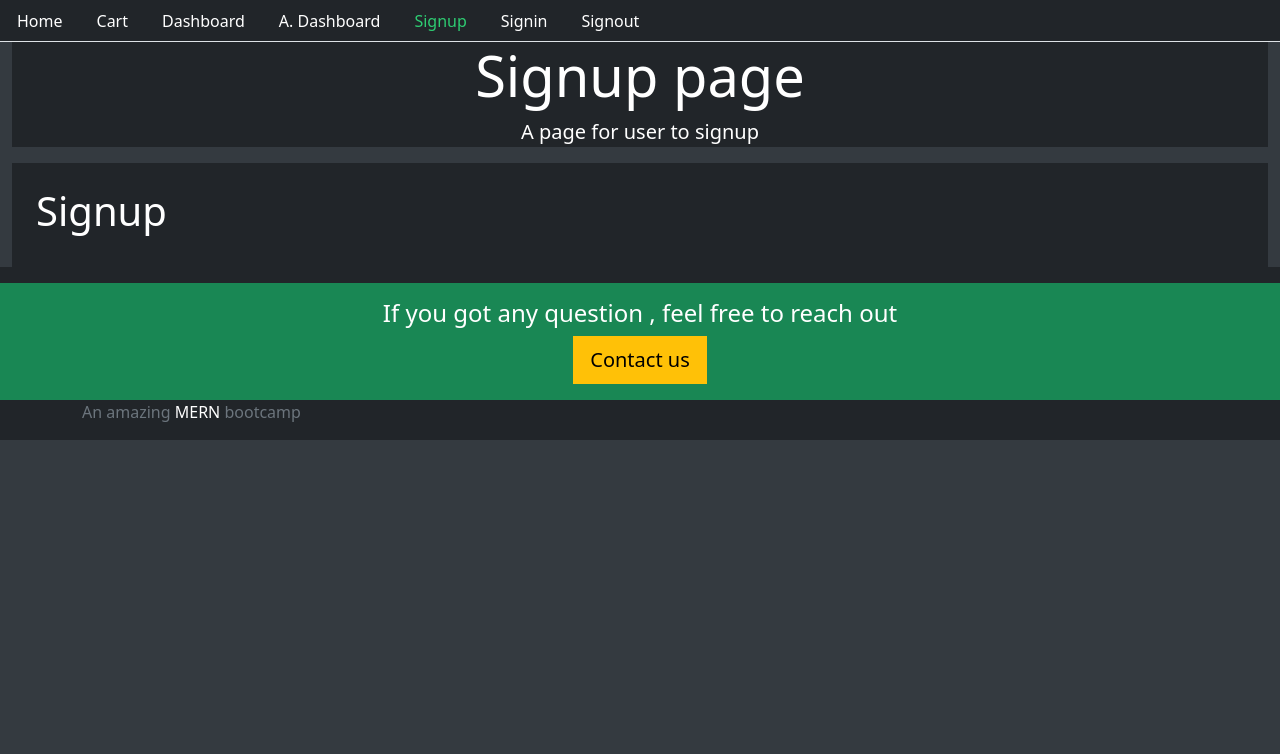
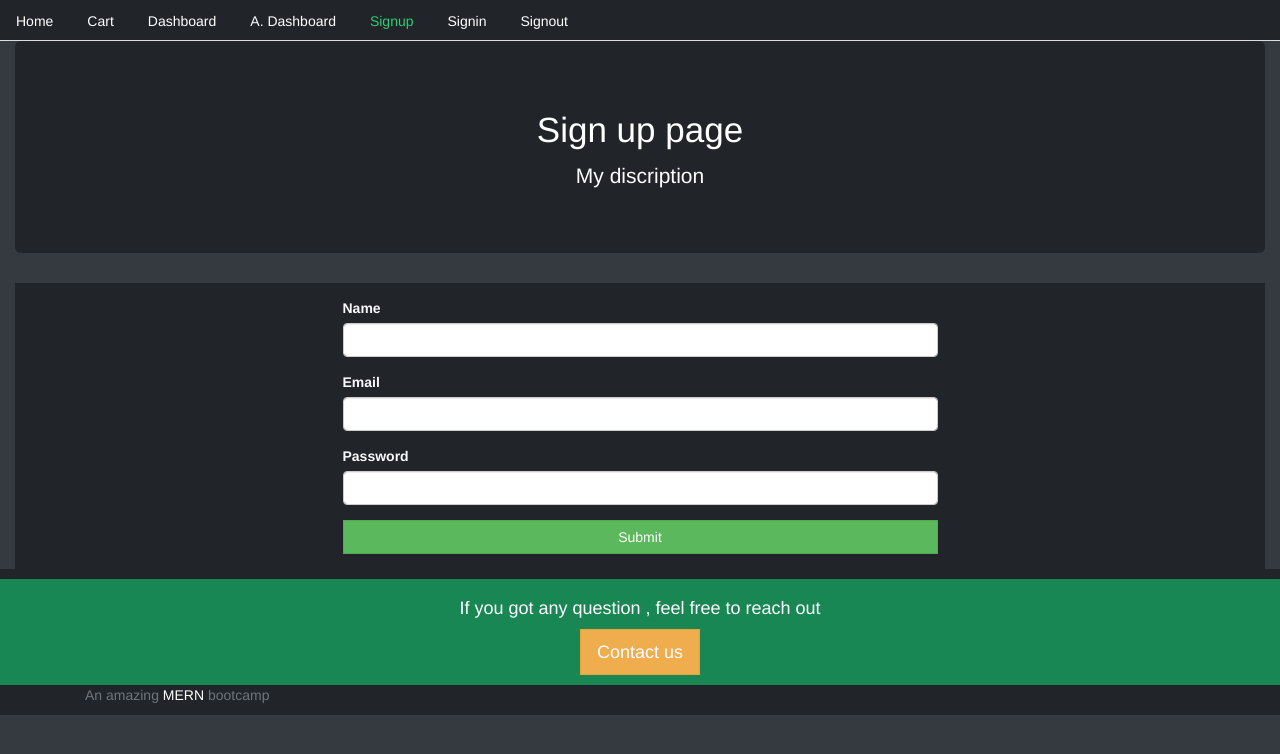
Before and after one commit to rohanmittal1366/ecommerce-site-mern, a React (Create React App) app in the folder projfrontend/: page /signup in a window 1280 px wide. Shown: the top 754 px of the page. Built offline with nearby package versions, Linux system fonts and the light colour scheme.

Commit message:
added form in signin and signup

```diff
--- a/projfrontend/public/index.html
+++ b/projfrontend/public/index.html
@@ -23,6 +23,11 @@
 
     <link
       rel="stylesheet"
+      href="https://maxcdn.bootstrapcdn.com/bootstrap/3.4.1/css/bootstrap.min.css"
+    />
+
+    <link
+      rel="stylesheet"
       href="https://cdn.jsdelivr.net/npm/@fortawesome/fontawesome-free@5.15.3/css/fontawesome.min.css"
       integrity="sha384-wESLQ85D6gbsF459vf1CiZ2+rr+CsxRY0RpiF1tLlQpDnAgg6rwdsUF1+Ics2bni"
       crossorigin="anonymous"
--- a/projfrontend/src/user/Signin.js
+++ b/projfrontend/src/user/Signin.js
@@ -2,9 +2,28 @@
 import Base from "../core/Base";
 
 const Signin = () => {
+  const signInForm = () => {
+    return (
+      <div className="row">
+        <div className="col-md-4 offset-sm-4 text-left">
+          <form>
+            <div className="form-group">
+              <label className="text-light">Email</label>
+              <input className="form-control" type="email" />
+            </div>
+            <div className="form-group">
+              <label className="text-light">Password</label>
+              <input className="form-control" type="password" />
+            </div>
+            <button className="btn btn-success btn-block">Submit</button>
+          </form>
+        </div>
+      </div>
+    );
+  };
   return (
     <Base title="Signin page " discription="A page for user to signin">
-      <h1>Signup</h1>
+      {signInForm()}
     </Base>
   );
 };
--- a/projfrontend/src/user/Signup.js
+++ b/projfrontend/src/user/Signup.js
@@ -1,10 +1,35 @@
-import React from "react";
+import React, { useState } from "react";
 import Base from "../core/Base";
+import { Link } from "react-router-dom";
 
 const Signup = () => {
+  const signUpForm = () => {
+    return (
+      <div className="row">
+        <div className="col-md-6 offset-sm-3 text-left">
+          <form>
+            <div className="form-group">
+              <label className="text-light">Name</label>
+              <input className="form-control" type="text" />
+            </div>
+            <div className="form-group">
+              <label className="text-light">Email</label>
+              <input className="form-control" type="email" />
+            </div>
+            <div className="form-group">
+              <label className="text-light">Password</label>
+              <input className="form-control" type="password" />
+            </div>
+            <button className="btn btn-success btn-block">Submit</button>
+          </form>
+        </div>
+      </div>
+    );
+  };
+
   return (
-    <Base title="Signup page" discription="A page for user to signup">
-      <h1>Signup</h1>
+    <Base title="Sign up page" description="A page for user to sign up!">
+      {signUpForm()}
     </Base>
   );
 };
```
